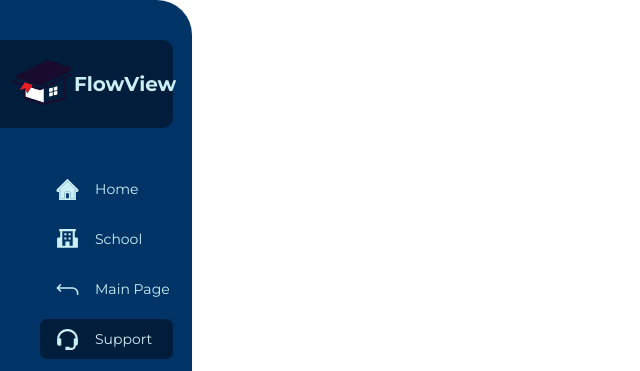
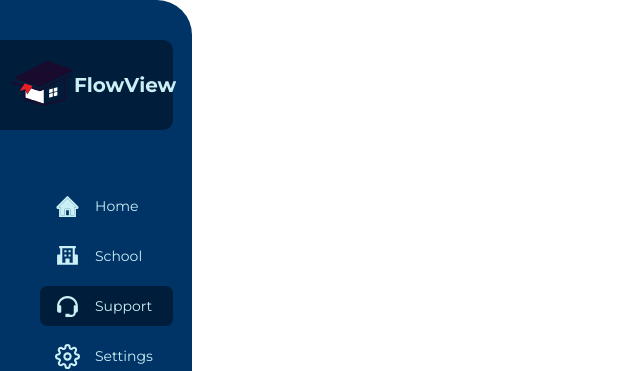
Before and after one commit to Dawidsjd/Automatizasion, a React (Create React App) app: page /Support in a window 1280 px wide. Shown: the top 371 px of the page, without its empty margins (0-640 px from the left). Built offline with nearby package versions, Linux system fonts and the light colour scheme; no server answers.

Commit message:
link to main page linked in logo

```diff
--- a/src/Components/features/LeftPanelDashboard/LeftPanelDashboard.jsx
+++ b/src/Components/features/LeftPanelDashboard/LeftPanelDashboard.jsx
@@ -30,10 +30,11 @@ const LeftPanelDashboard = () => {
 
   return (
     <StyledContainer>
-      <StyledLogoContainer>
-        <StyledLogoImage src={Logo} />
-        <StyledLogo>FlowView</StyledLogo>
-      </StyledLogoContainer>
+      <NavLink to="/">
+        <StyledLogoContainer>
+          <StyledLogoImage src={Logo} /> <StyledLogo>FlowView</StyledLogo>
+        </StyledLogoContainer>
+      </NavLink>
       <StyledNav>
         <StyledNavbar className={clicked ? "nav_active" : "navbar"}>
           <StyledItem>
@@ -58,18 +59,6 @@ const LeftPanelDashboard = () => {
                 <BiSolidSchool style={{ width: "25px", height: "25px" }} />
               </StyledIcon>
               School
-            </NavLink>
-          </StyledItem>
-          <StyledItem>
-            <NavLink
-              to="/"
-              activeClassName="active"
-              className={({ isActive }) => (isActive ? "link-active" : "link")}
-            >
-              <StyledIcon>
-                <IoReturnUpBack style={{ width: "25px", height: "25px" }} />
-              </StyledIcon>
-              Main Page
             </NavLink>
           </StyledItem>
           <StyledItem>
```
